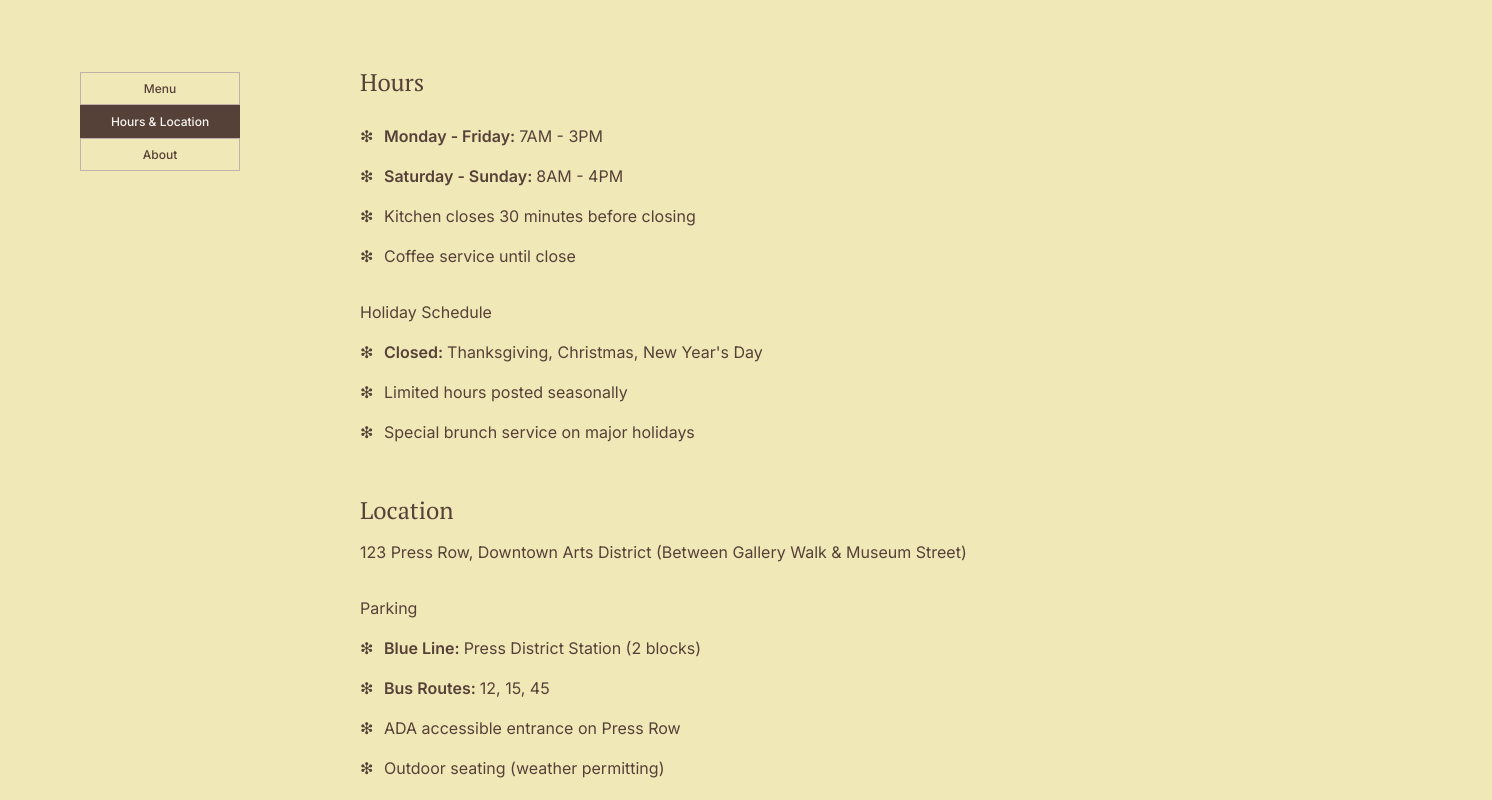
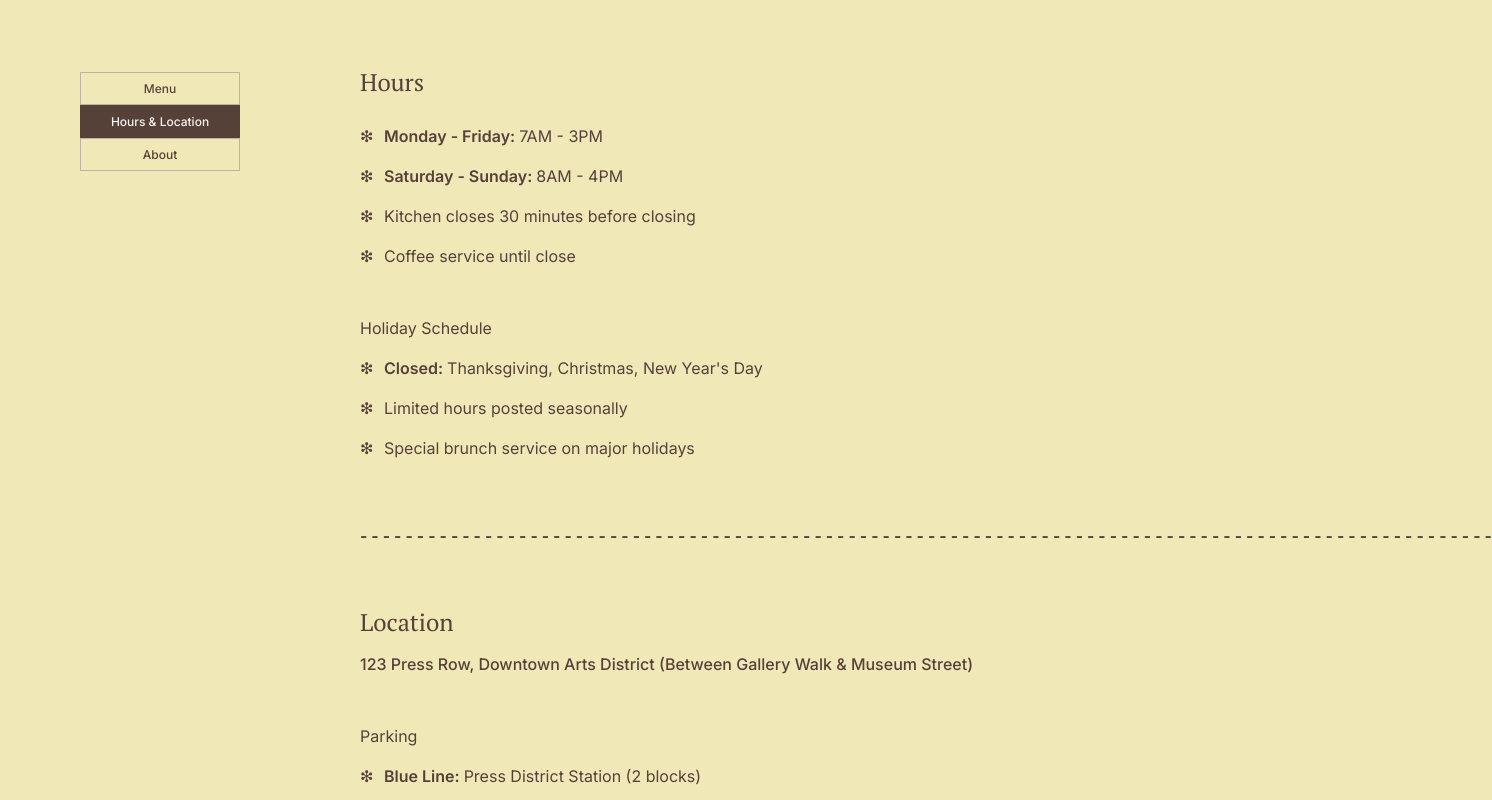
Before and after one commit to yayuniverse/restaurant-SPA, a website built with webpack: page src/template.html in a window 1280 px wide. Both pictures are taken after a click on the button "Hours & Location". Shown: the top 800 px of the page, 1492 px wide, since content can reach past the window. Built offline with nearby package versions, Linux system fonts and the light colour scheme.

Commit message:
update styles for hours and location sections; add divider for improved layout

```diff
--- a/src/css/hours-location.css
+++ b/src/css/hours-location.css
@@ -49,7 +49,7 @@
   font-size: 16px;
   font-weight: 400;
   color: #564138;
-  margin-top: 32px;
+  margin-top: 48px;
 }
 
 .holidays-list,
@@ -63,6 +63,17 @@
 }
 
 .location-body {
+  font-weight: 500;
   margin-top: 12px;
   color: #564138;
 }
+
+.hours-divider {
+  display: flex;
+  align-items: center;
+  gap: 4px;
+  height: 40px;
+  width: 100%;
+  margin-top: 56px;
+  /* border: 1px solid #564138; */
+}
--- a/src/hours-location.js
+++ b/src/hours-location.js
@@ -30,7 +30,16 @@ function renderHours() {
   createRow("Limited hours posted seasonally", holidaysList);
   createRow("Special brunch service on major holidays", holidaysList);
 
+  //divider
+  const hoursDivider = createElement("div")
+  addClass(hoursDivider, "hours-divider")
 
+  for (let i = 0; i < 100; i++) {
+    const symbol = createElement("p")
+    symbol.textContent = "-"
+
+    hoursDivider.append(symbol)
+  }
 
   //location section
   const locationHeader = createElement("h1");
@@ -72,6 +81,7 @@ function renderHours() {
     hoursList,
     holidaysHeader,
     holidaysList,
+    hoursDivider,
     locationHeader,
     locationBody,
     parkingHeader,
```
